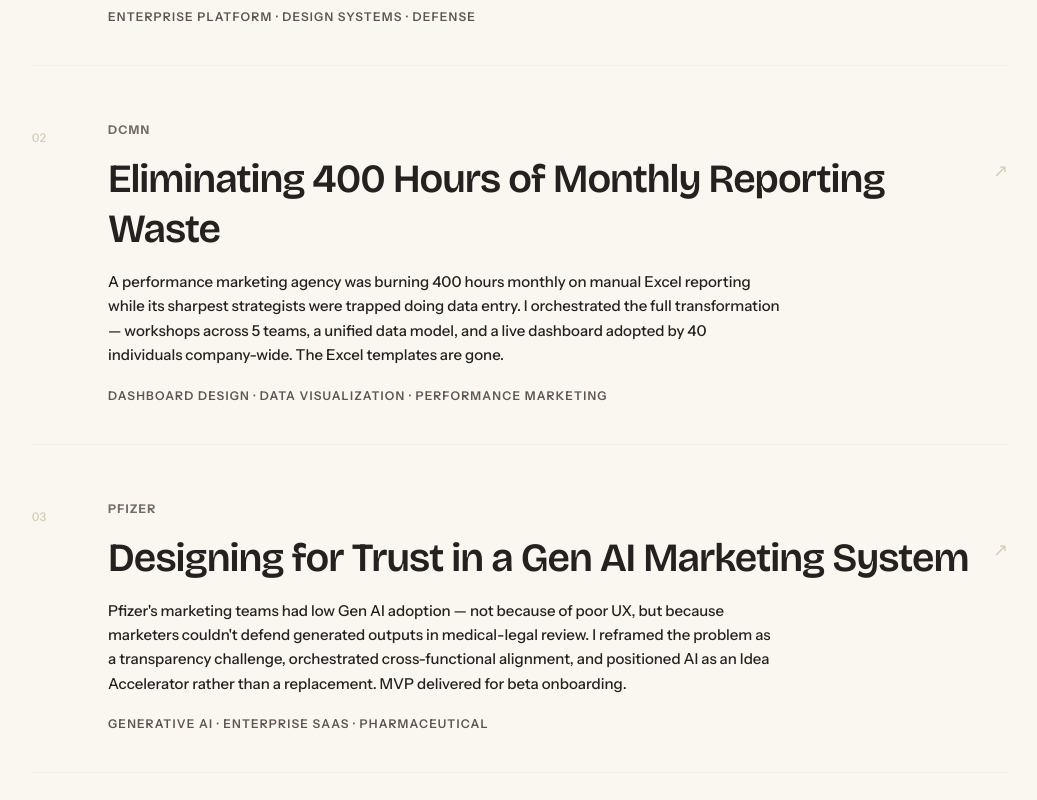
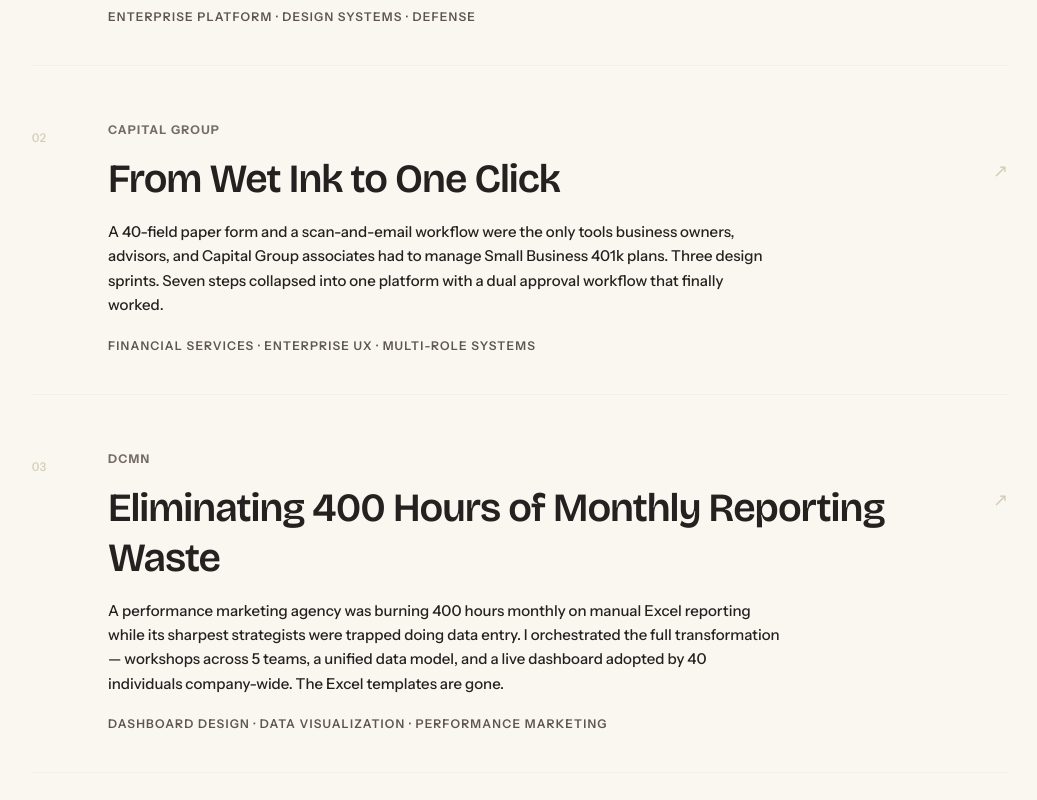
Before and after one commit to HowdyByDesign/portfolio, a Next.js app: page / in a window 1280 px wide. Shown: the part 1520-2320 px from the top of the page, without its empty margins (120-1157 px from the left). Built offline with nearby package versions, Linux system fonts and the light colour scheme.

Commit message:
feat: add Capital Group to homepage case study list

```diff
--- a/app/page.tsx
+++ b/app/page.tsx
@@ -41,6 +41,15 @@
   },
   {
     index: "02",
+    client: "Capital Group",
+    category: "Financial Services · Enterprise UX · Multi-Role Systems",
+    title: "From Wet Ink to One Click",
+    description:
+      "A 40-field paper form and a scan-and-email workflow were the only tools business owners, advisors, and Capital Group associates had to manage Small Business 401k plans. Three design sprints. Seven steps collapsed into one platform with a dual approval workflow that finally worked.",
+    href: "/work/capital-group",
+  },
+  {
+    index: "03",
     client: "DCMN",
     category: "Dashboard Design · Data Visualization · Performance Marketing",
     title: "Eliminating 400 Hours of Monthly Reporting Waste",
@@ -49,7 +58,7 @@
     href: "/work/dcmn",
   },
   {
-    index: "03",
+    index: "04",
     client: "Pfizer",
     category: "Generative AI · Enterprise SaaS · Pharmaceutical",
     title: "Designing for Trust in a Gen AI Marketing System",
```
